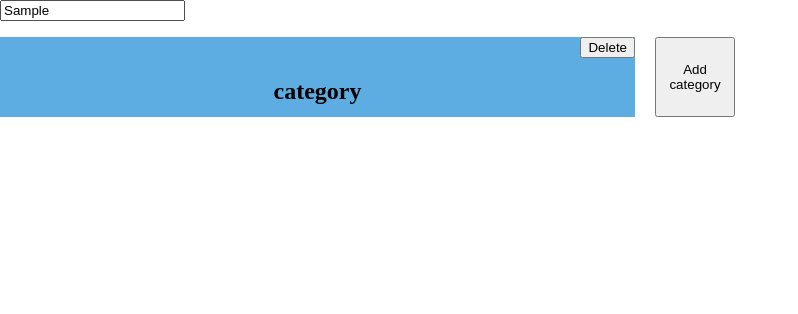
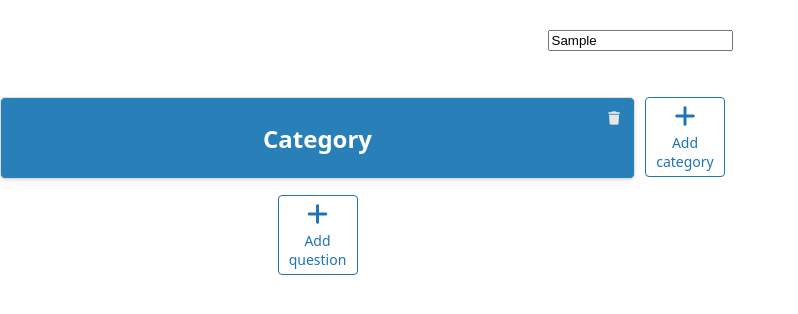
Before and after one commit to slotterbackW/jeopardy-maker, a React app in the folder src/frontend/: page /new-board in a window 1280 px wide. Both pictures are taken after typing "Sample" into the empty fields and a click on the button "Add category". Shown: the whole page, without its empty margins (0-798 px from the left). Built offline with nearby package versions, Linux system fonts and the light colour scheme.

Commit message:
Add more styles to create board page
Button styles from https://garden.zendesk.com/components/button

```diff
--- a/src/frontend/App.css
+++ b/src/frontend/App.css
@@ -1,11 +1,19 @@
 body {
     margin: 0;
+    font-family: system-ui, -apple-system, BlinkMacSystemFont, 'Segoe UI', Roboto, Oxygen, Ubuntu, Cantarell, 'Open Sans', 'Helvetica Neue', sans-serif;
 }
 
 /*
     Not sure this is the right place for these styles, but it will need to be shared between
     both the create board page and the show board page, so putting it here for now.
 */
+
+.board-title-container {
+    display: flex;
+    justify-content: center;
+    align-items: center;
+    padding: 30px;
+}
 
 .categories-row {
     padding: 0;
@@ -19,9 +27,42 @@ body {
 }
 
 .category-card {
+    position: relative;
     display: flex;
     align-items: center;
+    justify-content: center;
+    height: 80px;
+    background-color: #2980B9;
+    color: white;
+    border-radius: 5px;
+    border: 1px solid rgb(221, 221, 221);
+    box-shadow: 0 1px 2px rgba(0, 0, 0, 0.08), 0 4px 12px rgba(0, 0, 0, 0.05);
+}
+
+.questions-grid {
+    padding: 0;
+    display: grid;
+    gap: 10px;
+    list-style: none;
+}
+
+.questions-column {
+    display: flex;
     flex-direction: column;
-    height: 80px;
-    background-color: #5DADE2;
+    align-items: center;
+    padding: 0;
 }
+
+.icon-button {
+    background: none;
+    border: none;
+    cursor: pointer;
+}
+
+.icon-button-light {
+    color: #E5E7E9;
+}
+
+.icon-button-light:hover {
+    color: #F8F9F9;
+}
--- a/src/frontend/components/CreateBoard/CategoryCard/CategoryCard.css
+++ b/src/frontend/components/CreateBoard/CategoryCard/CategoryCard.css
@@ -1,8 +1,8 @@
 .category-buttons-container {
+    position: absolute;
+    right: 0;
+    top: 0;
     list-style: none;
     padding: 0;
-    width: 100%;
-    display: flex;
-    align-items: flex-end;
-    justify-content: flex-end;
+    margin: 8px;
 }
--- a/src/frontend/components/CreateBoard/CategoryCard/index.js
+++ b/src/frontend/components/CreateBoard/CategoryCard/index.js
@@ -5,7 +5,7 @@ const CategoryCard = ({ id, title, onDelete }) => {
         <div className="category-card">
             <ul className="category-buttons-container">
                 <li>
-                    <button onClick={() => { onDelete(id) }}>Delete{/* TODO: Icon */}</button>
+                    <button onClick={() => { onDelete(id) }} className='icon-button icon-button-light'><i class="fa-solid fa-trash"></i></button>
                 </li>
             </ul>
             <h2>{title}</h2>
--- a/src/frontend/components/CreateBoard/CreateBoard.css
+++ b/src/frontend/components/CreateBoard/CreateBoard.css
@@ -1,8 +1,35 @@
 .square-add-button {
-    display: flex;
+    display: inline-flex;
     height: 80px;
     width: 80px;
     justify-content: center;
     align-items: center;
+    flex-direction: column;
     margin: 0 10px;
+    align-items: center;
+    justify-content: center;
+    transition: border-color 0.25s ease-in-out 0s, box-shadow 0.1s ease-in-out 0s, background-color 0.25s ease-in-out 0s, color 0.25s ease-in-out 0s, outline-color 0.1s ease-in-out 0s, z-index 0.25s ease-in-out 0s;
+    margin: 0px;
+    border: 1px solid rgb(31, 115, 183);
+    border-radius: 4px;
+    cursor: pointer;
+    text-decoration: none;
+    font-family: inherit;
+    font-weight: 400;
+    box-sizing: border-box;
+    padding: 0px 1.07143em;
+    font-size: 14px;
+    background-color: transparent;
+    color: rgb(31, 115, 183);
 }
+
+.square-add-button:hover {
+    border-color: rgb(20, 74, 117);
+    background-color: rgba(31, 115, 183, 0.08);
+    color: rgb(20, 74, 117);
+}
+
+.square-add-button>i {
+    font-size: 24px;
+    margin-bottom: 5px;
+}
--- a/src/frontend/components/CreateBoard/index.js
+++ b/src/frontend/components/CreateBoard/index.js
@@ -27,7 +27,7 @@ const CreateBoard = () => {
     const [categories, setCategories] = useState([])
 
     const handleAddCategory = useCallback(() => {
-        setCategories(categories.concat({ id: ++categoryId, title: 'category', questions: [] }))
+        setCategories(categories.concat({ id: ++categoryId, title: 'Category', questions: [] }))
     })
 
     const handleDeleteCategory = useCallback((categoryId) => {
@@ -36,7 +36,9 @@ const CreateBoard = () => {
 
     return (
         <div>
-            <input type="text" placeholder="Give your board a name..." />
+            <div className='board-title-container'>
+                <input type="text" placeholder="Give your board a name..." />
+            </div>
             <ul className="categories-row" style={{ gridTemplateColumns: '1fr '.repeat(categories.length + 1) }}>
                 {categories.map(category => {
                     return (
@@ -45,7 +47,25 @@ const CreateBoard = () => {
                         </li>
                     )
                 })}
-                <button className='square-add-button' onClick={() => handleAddCategory()}>Add category</button>
+                <button className='square-add-button' onClick={() => handleAddCategory()}><i class="fa-solid fa-plus"></i>Add category</button>
+            </ul>
+            <ul className='questions-grid' style={{ gridTemplateColumns: '1fr '.repeat(categories.length + 1) }}>
+                {categories.map(category => {
+                    return (
+                        <li key={category.id}>
+                            <ul className='questions-column'>
+                                {category.questions.map(question => {
+                                    return (
+                                        <li key={question.id}>
+                                            <span>{question.title}</span>
+                                        </li>
+                                    )
+                                })}
+                                <button className='square-add-button' onClick={() => alert("Add question")}><i class="fa-solid fa-plus"></i>Add question</button>
+                            </ul>
+                        </li>
+                    )
+                })}
             </ul>
         </div >
     )
--- a/src/frontend/index.html
+++ b/src/frontend/index.html
@@ -4,6 +4,7 @@
 <head>
     <meta charset="utf-8" />
     <title>Jeopardy Maker</title>
+    <script src="https://kit.fontawesome.com/3d481c1801.js" crossorigin="anonymous"></script>
 </head>
 
 <body>
```
